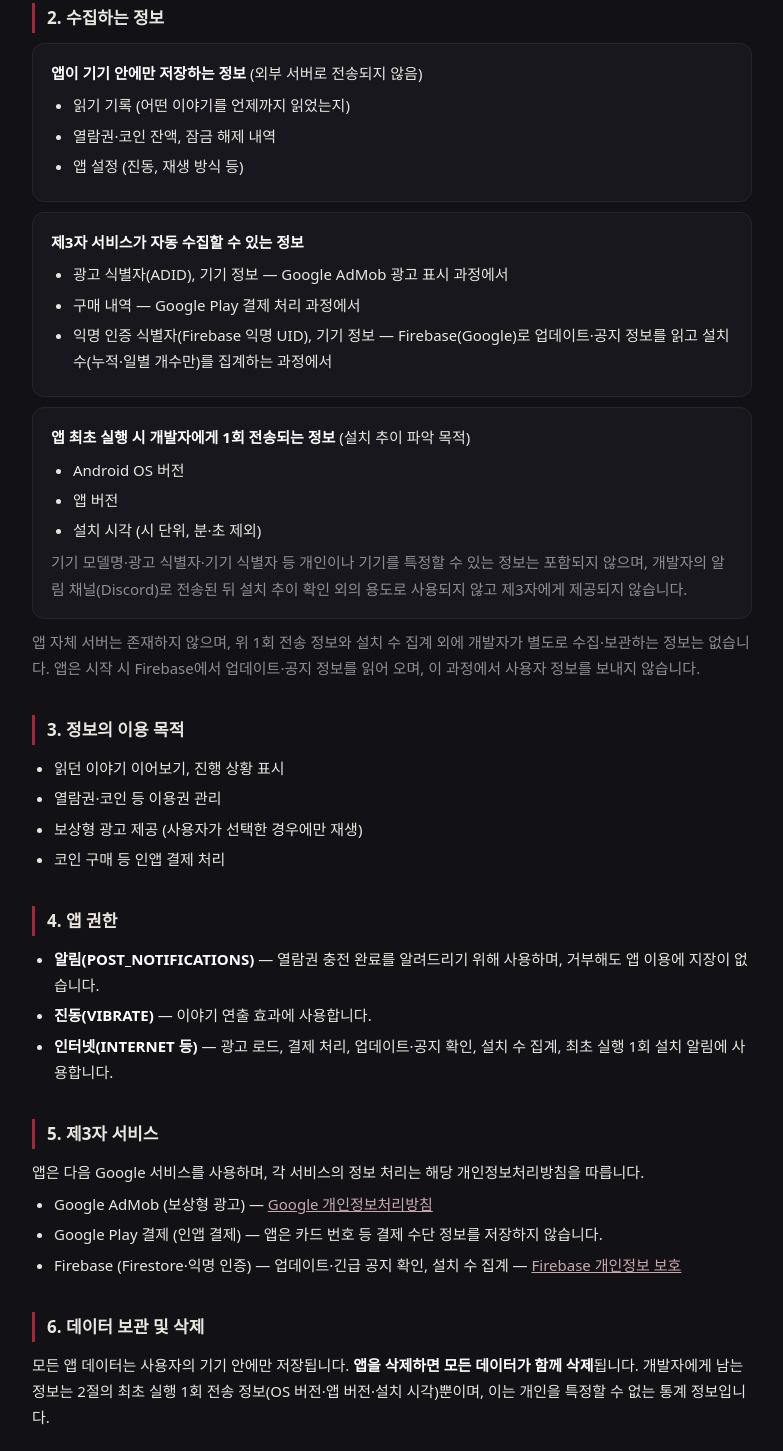
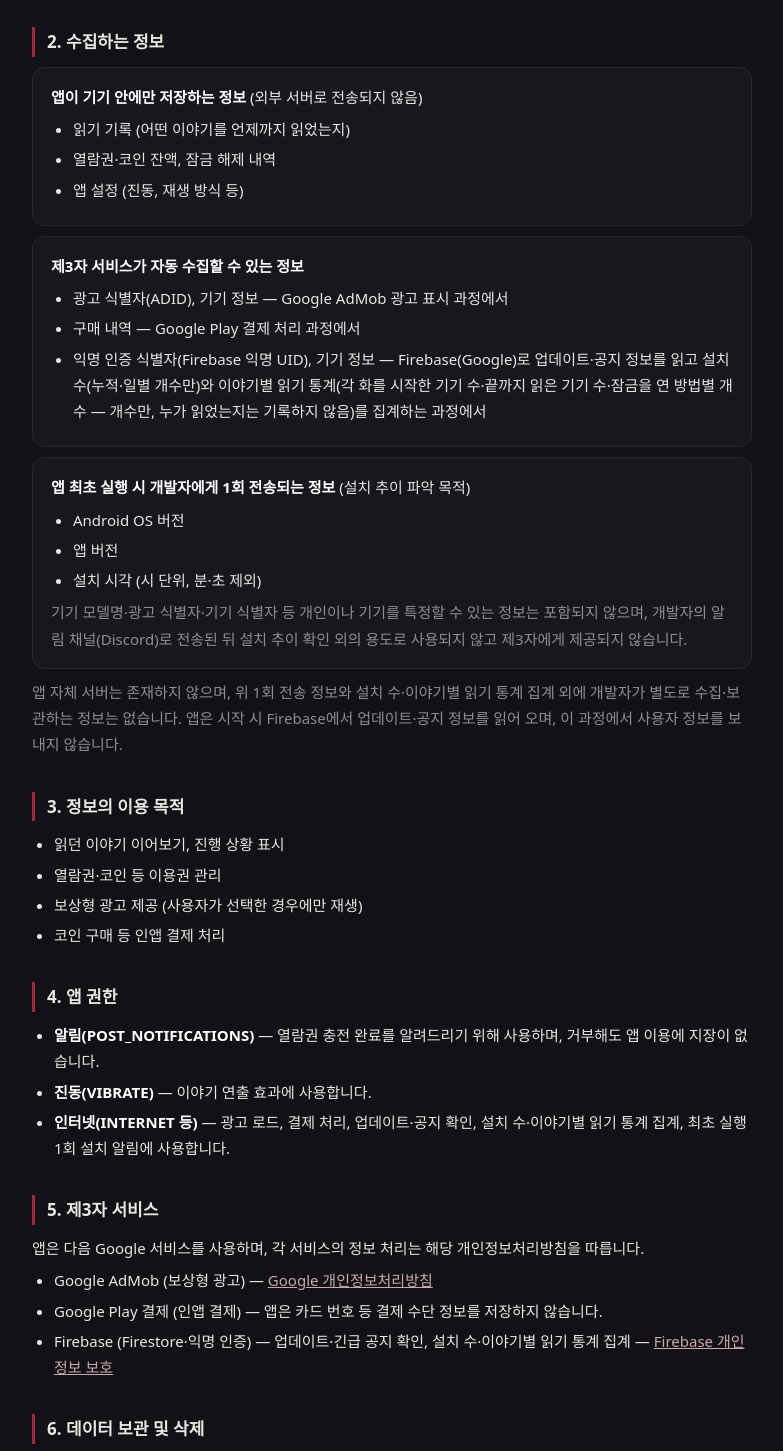
Before and after one commit to YounSHdevelop/horrorchat-policy, a plain HTML site: page index.html in a window 1280 px wide. Shown: the part 301-1752 px from the top of the page, without its empty margins (248-1031 px from the left). Drawn offline with Linux system fonts and the light colour scheme.

Commit message:
이야기별 읽기 통계(익명 개수) 집계 고지 추가
Claude-Session: https://claude.ai/code/session_01DUvHsG88uUxosJpBNefPZo

```diff
--- a/index.html
+++ b/index.html
@@ -25,7 +25,7 @@
 <body>
 <div class="wrap">
 <h1>괴담톡 개인정보처리방침</h1>
-<p class="sub">앱: 괴담톡 (무서운 이야기를 채팅 형식으로 재생하는 앱) · 개발자: YounSH_develop · 시행일: 2026년 8월 25일</p>
+<p class="sub">앱: 괴담톡 (무서운 이야기를 채팅 형식으로 재생하는 앱) · 개발자: YounSH_develop · 시행일: 2026년 8월 25일 · 최종 개정: 2026년 8월 26일 (이야기별 읽기 통계 집계 추가)</p>
 
 <h2>1. 개요</h2>
 <p>괴담톡은 회원가입 없이 사용하는 앱으로, 이름·이메일·전화번호 등 <strong>개인을 식별할 수 있는 정보를 수집하지 않습니다</strong>. 이 문서는 앱이 다루는 정보와 그 처리 방식을 설명합니다.</p>
@@ -44,7 +44,7 @@
 <ul>
   <li>광고 식별자(ADID), 기기 정보 — Google AdMob 광고 표시 과정에서</li>
   <li>구매 내역 — Google Play 결제 처리 과정에서</li>
-  <li>익명 인증 식별자(Firebase 익명 UID), 기기 정보 — Firebase(Google)로 업데이트·공지 정보를 읽고 설치 수(누적·일별 개수만)를 집계하는 과정에서</li>
+  <li>익명 인증 식별자(Firebase 익명 UID), 기기 정보 — Firebase(Google)로 업데이트·공지 정보를 읽고 설치 수(누적·일별 개수만)와 이야기별 읽기 통계(각 화를 시작한 기기 수·끝까지 읽은 기기 수·잠금을 연 방법별 개수 — 개수만, 누가 읽었는지는 기록하지 않음)를 집계하는 과정에서</li>
 </ul>
 </div>
 <div class="card">
@@ -56,7 +56,7 @@
 </ul>
 <p class="muted">기기 모델명·광고 식별자·기기 식별자 등 개인이나 기기를 특정할 수 있는 정보는 포함되지 않으며, 개발자의 알림 채널(Discord)로 전송된 뒤 설치 추이 확인 외의 용도로 사용되지 않고 제3자에게 제공되지 않습니다.</p>
 </div>
-<p class="muted">앱 자체 서버는 존재하지 않으며, 위 1회 전송 정보와 설치 수 집계 외에 개발자가 별도로 수집·보관하는 정보는 없습니다. 앱은 시작 시 Firebase에서 업데이트·공지 정보를 읽어 오며, 이 과정에서 사용자 정보를 보내지 않습니다.</p>
+<p class="muted">앱 자체 서버는 존재하지 않으며, 위 1회 전송 정보와 설치 수·이야기별 읽기 통계 집계 외에 개발자가 별도로 수집·보관하는 정보는 없습니다. 앱은 시작 시 Firebase에서 업데이트·공지 정보를 읽어 오며, 이 과정에서 사용자 정보를 보내지 않습니다.</p>
 
 <h2>3. 정보의 이용 목적</h2>
 <ul>
@@ -70,7 +70,7 @@
 <ul>
   <li><strong>알림(POST_NOTIFICATIONS)</strong> — 열람권 충전 완료를 알려드리기 위해 사용하며, 거부해도 앱 이용에 지장이 없습니다.</li>
   <li><strong>진동(VIBRATE)</strong> — 이야기 연출 효과에 사용합니다.</li>
-  <li><strong>인터넷(INTERNET 등)</strong> — 광고 로드, 결제 처리, 업데이트·공지 확인, 설치 수 집계, 최초 실행 1회 설치 알림에 사용합니다.</li>
+  <li><strong>인터넷(INTERNET 등)</strong> — 광고 로드, 결제 처리, 업데이트·공지 확인, 설치 수·이야기별 읽기 통계 집계, 최초 실행 1회 설치 알림에 사용합니다.</li>
 </ul>
 
 <h2>5. 제3자 서비스</h2>
@@ -78,7 +78,7 @@
 <ul>
   <li>Google AdMob (보상형 광고) — <a href="https://policies.google.com/privacy" target="_blank" rel="noopener">Google 개인정보처리방침</a></li>
   <li>Google Play 결제 (인앱 결제) — 앱은 카드 번호 등 결제 수단 정보를 저장하지 않습니다.</li>
-  <li>Firebase (Firestore·익명 인증) — 업데이트·긴급 공지 확인, 설치 수 집계 — <a href="https://firebase.google.com/support/privacy" target="_blank" rel="noopener">Firebase 개인정보 보호</a></li>
+  <li>Firebase (Firestore·익명 인증) — 업데이트·긴급 공지 확인, 설치 수·이야기별 읽기 통계 집계 — <a href="https://firebase.google.com/support/privacy" target="_blank" rel="noopener">Firebase 개인정보 보호</a></li>
 </ul>
 
 <h2>6. 데이터 보관 및 삭제</h2>
```
